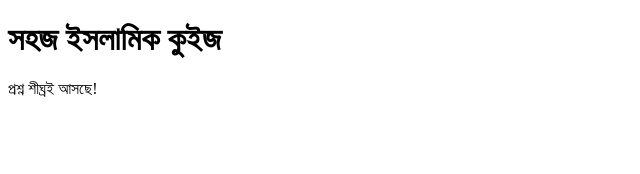
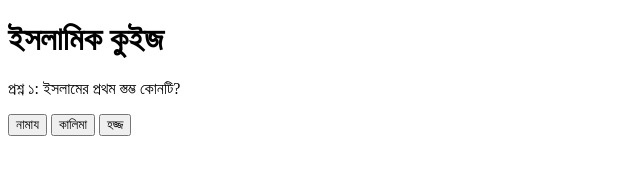
Before and after one commit to sohojquiz2026/Islamicquizbot, a plain HTML site: page index.html in a window 1280 px wide. Shown: the whole page, without its empty margins (0-640 px from the left). Drawn offline with Linux system fonts and the light colour scheme.

Commit message:
Add files via upload

```diff
--- a/index.html
+++ b/index.html
@@ -6,7 +6,12 @@
     <title>ইসলামিক কুইজ</title>
 </head>
 <body>
-    <h1>সহজ ইসলামিক কুইজ</h1>
-    <p>প্রশ্ন শীঘ্রই আসছে!</p>
+    <h1>ইসলামিক কুইজ</h1>
+    <div id="quiz-container">
+        <p>প্রশ্ন ১: ইসলামের প্রথম স্তম্ভ কোনটি?</p>
+        <button>নামায</button>
+        <button>কালিমা</button>
+        <button>হজ্জ</button>
+    </div>
 </body>
 </html>
```
